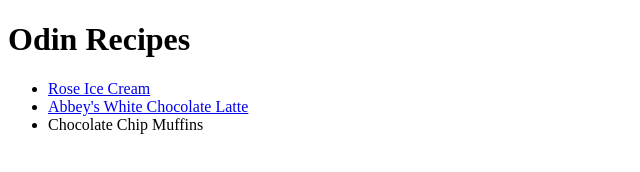
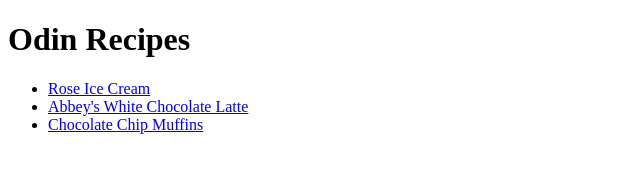
Before and after one commit to vinayvinay0/odin-recipes, a plain HTML site: page index.html in a window 1280 px wide. Shown: the whole page, without its empty margins (0-640 px from the left). Drawn offline with Linux system fonts and the light colour scheme.

Commit message:
Update index.html

```diff
--- a/index.html
+++ b/index.html
@@ -9,7 +9,7 @@
     <ul>
         <li><a href="./recipes/Rose_Ice_Cream.html">Rose Ice Cream</a></li>
         <li><a href="./recipes/Abbey_white_chocolate_latte.html">Abbey's White Chocolate Latte</a></li>
-        <li><a href="./recipes/Chocolate_Chip_Muffins.html"></a>Chocolate Chip Muffins</li>
+        <li><a href="./recipes/Chocolate_Chip_Muffins.html">Chocolate Chip Muffins</a></li>
     </ul>
 
 </body>
```
